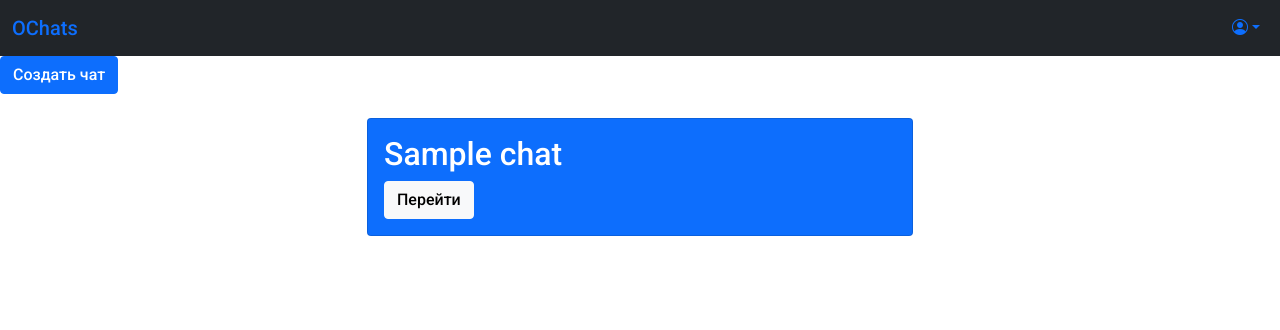
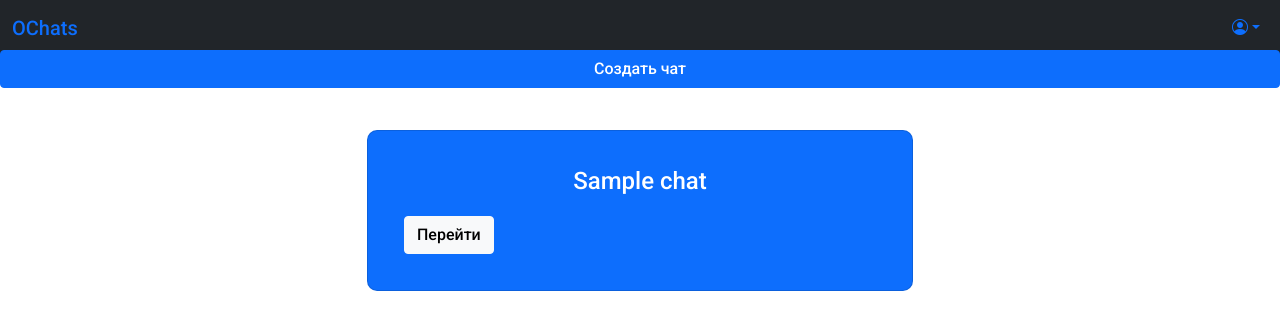
Before and after one commit to IlyaBulatau/chats-app, a FastAPI app: template chat/templates/index.html in a window 1280 px wide. Shown: the top 330 px of the page. Run offline with FastAPI, Linux system fonts and the light colour scheme; the template is opened without the code that fills it: most values are stand-ins (such as "Sample title", 1, 10 or a date in 2020); parts of the project's set-up code (start-up, migrations or seed data) failed here and were passed over.

Commit message:
added css to index html

```diff
--- a/chat/static/style.css
+++ b/chat/static/style.css
@@ -37,3 +37,45 @@
 .field {
     margin-bottom: 15px;
 }
+
+.add-chat-btn {
+    position: fixed;
+    top: 50px; /* Учитываем высоту хедера */
+    left: 0;
+    width: 100%;
+    z-index: 1000; /* Установка z-index, чтобы кнопка была поверх всего */
+  }
+
+.chat-block {
+    background-color: #007bff;
+    color: #fff;
+    padding: 20px;
+    top: 50px;
+    margin-bottom: 20px;
+    border-radius: 10px;
+    position: relative;
+  }
+
+  .chat-title {
+    font-size: 24px;
+    margin-bottom: 20px;
+    text-align: center;
+  }
+
+  .chat-block button {
+    background-color: #0056b3;
+    color: #fff;
+    border: none;
+    padding: 10px 20px;
+    font-size: 16px;
+    border-radius: 5px;
+    cursor: pointer;
+    transition: background-color 0.3s;
+    position: absolute;
+    bottom: 10px;
+    left: 10px;
+  }
+
+  .chat-block button:hover {
+    background-color: #004080;
+  }
```
